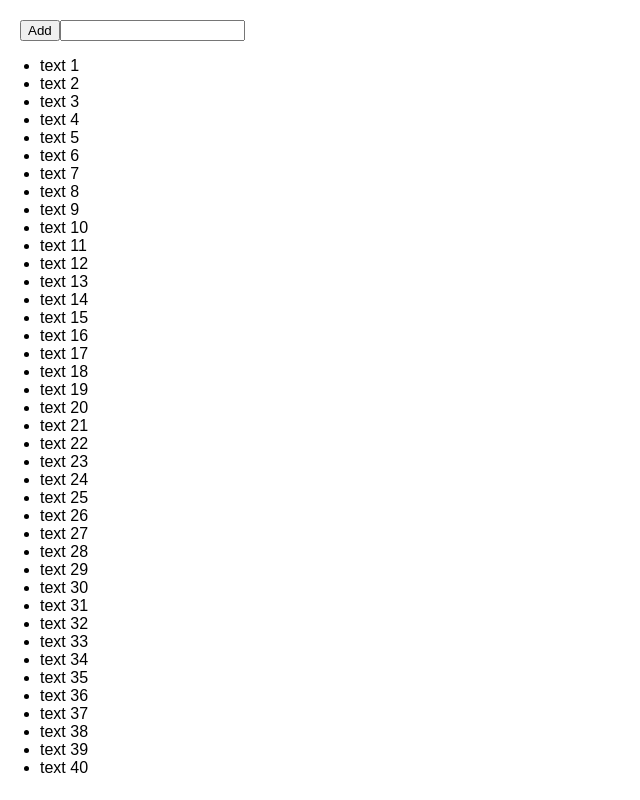
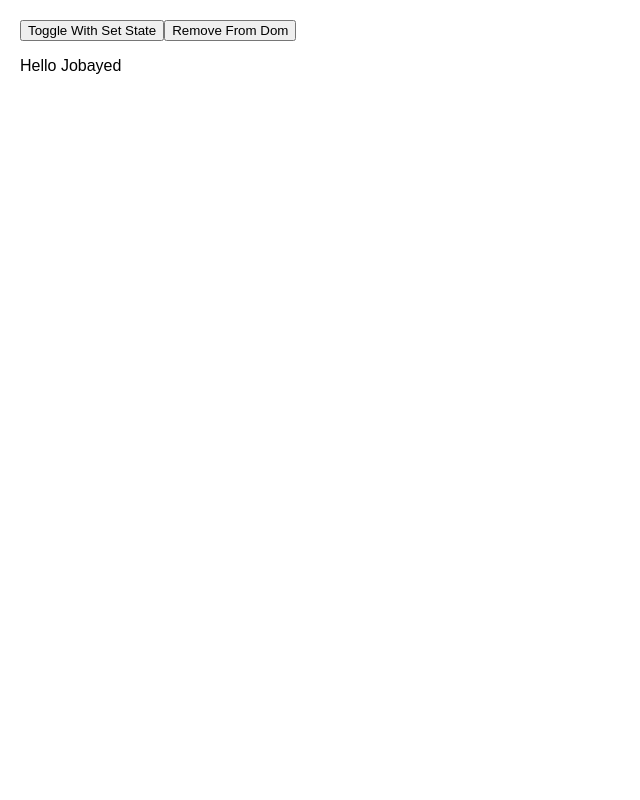
Before and after one commit to jobayed24/react, a React (Vite) app: page / in a window 1280 px wide. Shown: the whole page, without its empty margins (0-640 px from the left). Built offline with nearby package versions, Linux system fonts and the light colour scheme.

Commit message:
do not change delete or modify dom api which mangage by react

```diff
--- a/src/App.jsx
+++ b/src/App.jsx
@@ -1,12 +1,12 @@
 import "./App.css"
-import Flushsynch from "./Components/ManipulatingDom/flushsynch"
+import ToggleWithSetState from "./Components/ManipulatingDom/ToggleWithSetState"
 
 function App() {
 
 
   return (
     <>
-      <Flushsynch />
+      <ToggleWithSetState />
      </>
   )
 }
--- /dev/null
+++ b/src/Components/ManipulatingDom/ToggleWithSetState.jsx
@@ -0,0 +1,16 @@
+import React, { useRef, useState } from 'react';
+
+export default function ToggleWithSetState() {
+    const [show,setShow]=useState(true);
+    const getPElement=useRef(null)
+
+
+
+  return (
+    <>
+      <button onClick={()=>setShow((show)=>!show)}>Toggle With Set State</button>
+      <button onClick={()=>getPElement.current.remove()}>Remove From Dom</button>
+      {show && <p ref={getPElement}>{`Hello Jobayed`}</p>}
+    </>
+  )
+}
```
